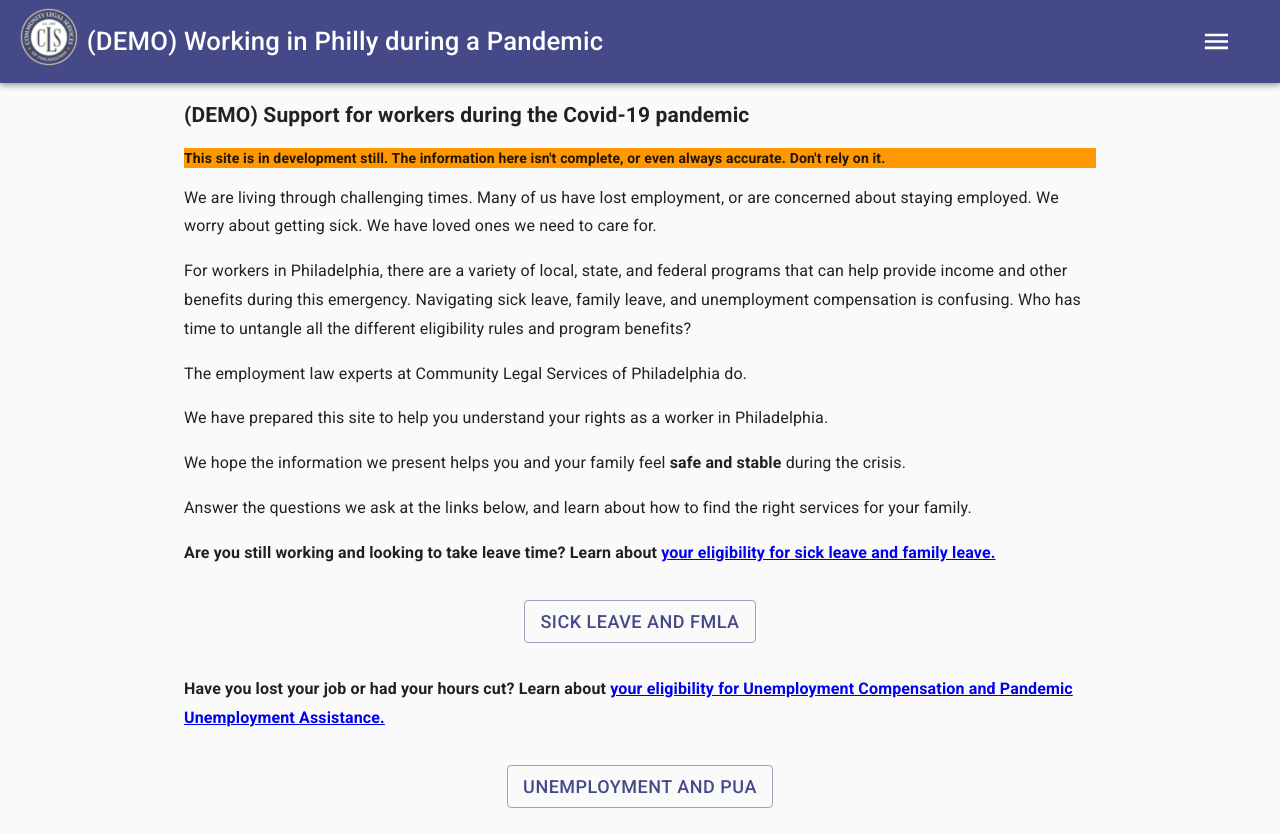
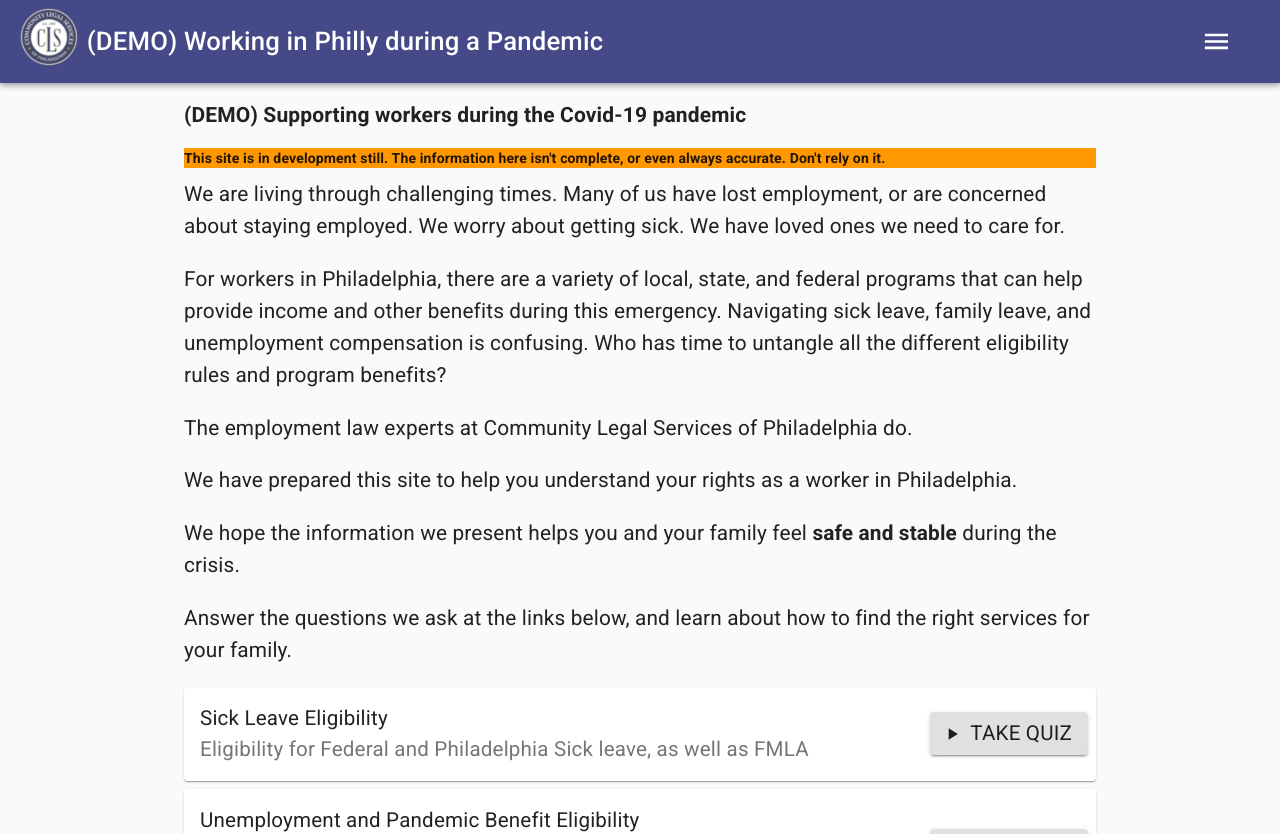
Before and after one commit to CLSPhila/philly-worker-support, a React (Create React App) app: page / in a window 1280 px wide. Shown: the top 834 px of the page. Built offline with nearby package versions, Linux system fonts and the light colour scheme.

Commit message:
styling landing page and adding About content

```diff
--- a/src/components/extras/ContactCLS.js
+++ b/src/components/extras/ContactCLS.js
@@ -1,8 +1,19 @@
 import React from "react";
+import Box from "@material-ui/core/Box";
 import Link from "@material-ui/core/Link";
+import { makeStyles } from "@material-ui/styles";
+
+const useStyles = makeStyles((theme) => ({
+  contactInfo: {
+    padding: theme.spacing(2),
+  },
+}));
+
 export const ContactCLS = () => {
+  const styles = useStyles();
+
   return (
-    <div>
+    <Box className={styles.contactInfo}>
       <h4>Reaching out to Community Legal Services of Philadelphia</h4>
       <p>
         Call us: <Link href="tel:215-981-3700">215-981-3700</Link>
@@ -14,6 +25,6 @@ export const ContactCLS = () => {
           Philadelphia Bar Association's Referral Service
         </Link>{" "}
       </p>
-    </div>
+    </Box>
   );
 };
--- /dev/null
+++ b/src/components/extras/DemoWarning.js
@@ -0,0 +1,13 @@
+import React from "react";
+import Box from "@material-ui/core/Box";
+
+export const DemoWarning = () => {
+  return (
+    <Box bgcolor="warning.main">
+      <b>
+        This site is in development still. The information here isn't complete,
+        or even always accurate. Don't rely on it.
+      </b>
+    </Box>
+  );
+};
--- /dev/null
+++ b/src/components/extras/InterviewCard.js
@@ -0,0 +1,57 @@
+import React from "react";
+import { makeStyles } from "@material-ui/core/styles";
+import Card from "@material-ui/core/Card";
+import CardContent from "@material-ui/core/CardContent";
+import Button from "@material-ui/core/Button";
+import Typography from "@material-ui/core/Typography";
+import PlayArrowIcon from "@material-ui/icons/PlayArrow";
+
+const useStyles = makeStyles((theme) => ({
+  root: {
+    display: "flex",
+    flexWrap: "wrap",
+  },
+  details: {
+    flex: "auto 1",
+    display: "flex",
+    flexDirection: "row",
+    justifyContent: "space-between",
+    flexWrap: "wrap",
+  },
+  content: {
+    flex: "1",
+  },
+  controls: {
+    display: "flex",
+    margin: "0.5rem",
+    alignItems: "center",
+  },
+}));
+
+export const InterviewCard = (props) => {
+  const { interviewTitle, description, url } = props;
+  const styles = useStyles();
+
+  return (
+    <Card className={styles.root}>
+      <div className={styles.details}>
+        <CardContent className={styles.content}>
+          <Typography component="h6">{interviewTitle}</Typography>
+          <Typography variant="body1" color="textSecondary">
+            {description}
+          </Typography>
+        </CardContent>
+        <div className={styles.controls}>
+          <Button
+            variant="contained"
+            aria-label="take-quiz"
+            href={url}
+            startIcon={<PlayArrowIcon />}
+          >
+            <Typography variant="body1">Take Quiz</Typography>
+          </Button>
+        </div>
+      </div>
+    </Card>
+  );
+};
--- a/src/components/pages/About.js
+++ b/src/components/pages/About.js
@@ -1,16 +1,67 @@
 import React from "react";
 import Paper from "@material-ui/core/Paper";
 import Link from "@material-ui/core/Link";
+import { ContactCLS } from "../extras/ContactCLS";
+import Typography from "@material-ui/core/Typography";
+import Box from "@material-ui/core/Box";
+import { makeStyles } from "@material-ui/core/styles";
 
+const useStyles = makeStyles((theme) => ({
+  root: {
+    padding: theme.spacing(2),
+    " & *": {
+      marginTop: theme.spacing(2),
+    },
+  },
+}));
 export const About = () => {
+  const styles = useStyles();
+
   return (
     <Paper>
-      <p>
-        This site is a project of{" "}
-        <Link href="https://clsphila.org">
-          Community Legal Services of Philadelphia.
-        </Link>
-      </p>
+      <Box className={styles.root}>
+        <Typography variant="h5">
+          This site is a project of{" "}
+          <Link href="https://clsphila.org">
+            Community Legal Services of Philadelphia.
+          </Link>
+        </Typography>
+        <Typography variant="body2">
+          Community Legal Services is a 501(c)(3) nonprofit.
+        </Typography>
+        <Typography variant="body2">
+          We provide{" "}
+          <Link href="https://clsphila.org/services/">free legal services</Link>{" "}
+          to low-income residents of Philadelphia. We also advocate for{" "}
+          <Link href="https://clsphila.org/news/">policy reforms</Link> to
+          protect Philadelphians' rights to health, housing, and income.
+        </Typography>
+        <Typography variant="body2">
+          If you are a resident of Philadelphia looking for legal services, here
+          are a few ways to find help.
+        </Typography>
+        <ul>
+          <li>
+            <Typography variant="body2">
+              Give us a call at{" "}
+              <Link href="tel:215-981-3789">215-981-3789</Link>
+            </Typography>
+          </li>
+          <li>
+            <Typography variant="body2">
+              Visit our <Link href="https://clsphila.org">website</Link>
+            </Typography>
+          </li>
+          <li>
+            <Typography variant="body2">
+              Visit the Philadelphia Bar Association's{" "}
+              <Link href="https://lris.philadelphiabar.org/">
+                Laywer Referral Service
+              </Link>{" "}
+            </Typography>
+          </li>
+        </ul>
+      </Box>
     </Paper>
   );
 };
--- a/src/components/pages/LandingPage.js
+++ b/src/components/pages/LandingPage.js
@@ -2,19 +2,29 @@ import React from "react";
 import { Link } from "react-router-dom";
 import { INTERVIEW_SLUG as leaveBenefitsUrl } from "../interviews/LeaveBenefitsQuestions";
 import { INTERVIEW_SLUG as ucBenefitsUrl } from "../interviews/UCandPUAQuestions";
+import { DemoWarning } from "../extras/DemoWarning";
 import Button from "@material-ui/core/Button";
 import Box from "@material-ui/core/Box";
+import { makeStyles } from "@material-ui/core/styles";
+import Grid from "@material-ui/core/Grid";
+import { InterviewCard } from "../extras/InterviewCard";
+
+const useStyles = makeStyles((theme) => ({
+  root: {
+    " & > p": {
+      marginTop: theme.spacing(1.3),
+      fontSize: "1.3rem",
+      lineHeight: "2rem",
+    },
+  },
+}));
 
 export const LandingPage = () => {
+  const styles = useStyles();
   return (
-    <div>
-      <h2> (DEMO) Support for workers during the Covid-19 pandemic</h2>
-      <Box bgcolor="warning.main">
-        <b>
-          This site is in development still. The information here isn't
-          complete, or even always accurate. Don't rely on it.
-        </b>
-      </Box>
+    <div className={styles.root}>
+      <h2> (DEMO) Supporting workers during the Covid-19 pandemic</h2>
+      <DemoWarning />
       <p>
         We are living through challenging times. Many of us have lost
         employment, or are concerned about staying employed. We worry about
@@ -44,45 +54,22 @@ export const LandingPage = () => {
         Answer the questions we ask at the links below, and learn about how to
         find the right services for your family.
       </p>
-      <p>
-        <b>
-          Are you still working and looking to take leave time? Learn about{" "}
-          <Link to={"/questions/" + leaveBenefitsUrl}>
-            your eligibility for sick leave and family leave.
-          </Link>
-        </b>
-      </p>
-      <Box display="flex" justifyContent="center" m={1} p={1}>
-        <Box p={1}>
-          <Button
-            href={"/questions/" + leaveBenefitsUrl}
-            variant="outlined"
-            color="primary"
-          >
-            Sick leave and FMLA
-          </Button>
-        </Box>
-      </Box>
-      <p>
-        <b>
-          Have you lost your job or had your hours cut? Learn about{" "}
-          <Link to={"/questions/" + ucBenefitsUrl}>
-            your eligibility for Unemployment Compensation and Pandemic
-            Unemployment Assistance.
-          </Link>
-        </b>
-      </p>
-      <Box display="flex" justifyContent="center" m={1} p={1}>
-        <Box p={1}>
-          <Button
-            href={"/questions/" + ucBenefitsUrl}
-            variant="outlined"
-            color="primary"
-          >
-            Unemployment and PUA
-          </Button>
-        </Box>
-      </Box>
+      <Grid container spacing={1}>
+        <Grid item xs={12} xm={6} xl={6}>
+          <InterviewCard
+            interviewTitle="Sick Leave Eligibility"
+            description="Eligibility for Federal and Philadelphia Sick leave, as well as FMLA"
+            url={"/questions/" + leaveBenefitsUrl}
+          />
+        </Grid>
+        <Grid item xs={12} xm={6} xl={6}>
+          <InterviewCard
+            interviewTitle="Unemployment and Pandemic Benefit Eligibility"
+            description="Eligibility for Unemployment Compensation and Pandemic Unemployment Assistance"
+            url={"/questions/" + ucBenefitsUrl}
+          />
+        </Grid>
+      </Grid>
       <p>
         This site is merely providing you with general information we hope is
         helpful. Using this site does not mean that we are your lawyers. If
```
